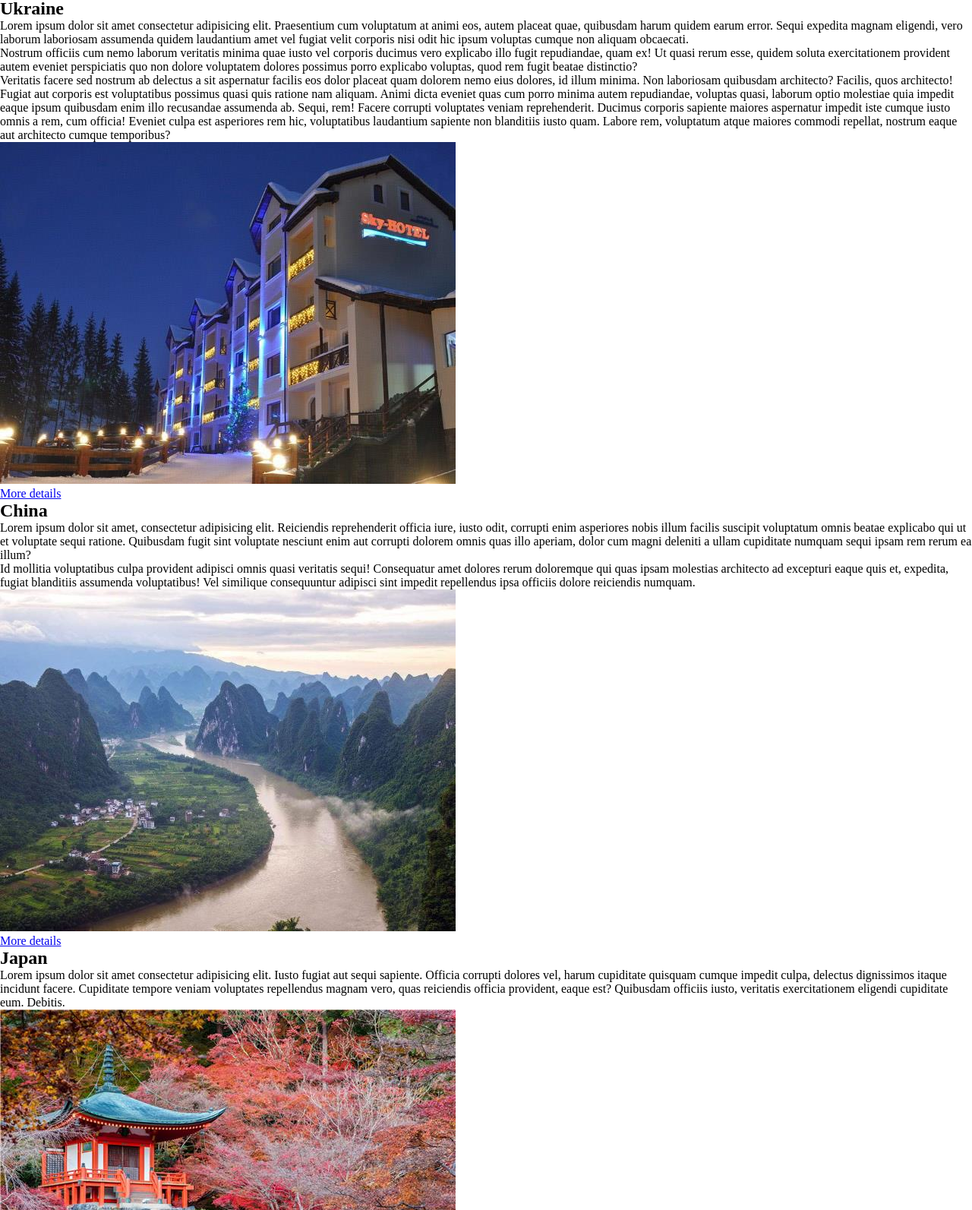
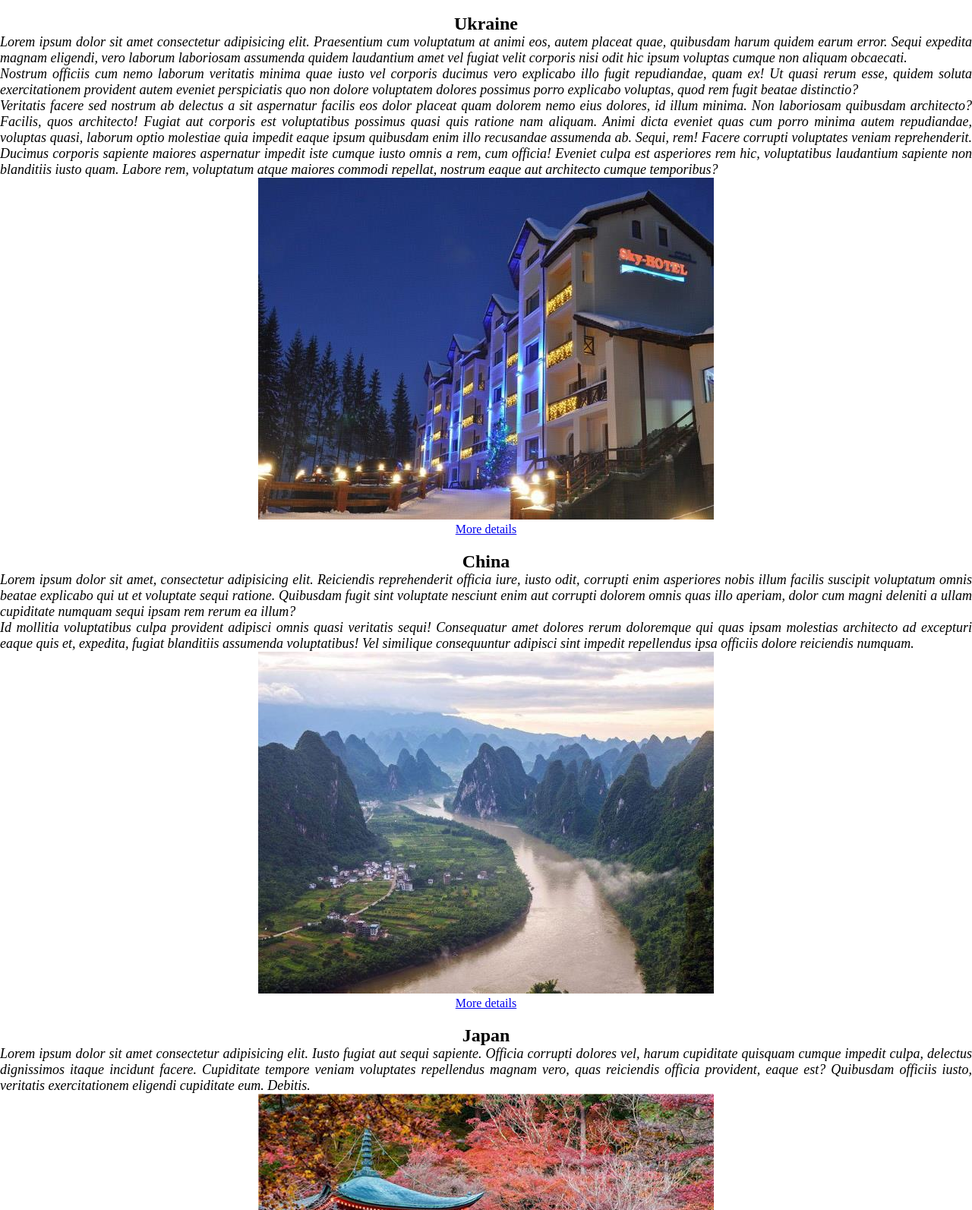
Before and after one commit to neowebor/tourist-agency-html, a plain HTML site: page index.html in a window 1280 px wide. Shown: the part 147-1740 px from the top of the page at 76% size. Drawn offline with Linux system fonts and the light colour scheme.

Commit message:
Add "blog" classes and styles

```diff
--- a/assets/css/style.css
+++ b/assets/css/style.css
@@ -3,3 +3,22 @@
   padding: 0;
   box-sizing: border-box;
 }
+
+/*
+  Керування горизонтальним розміщенням тексту
+  left | right | center | justify
+*/
+
+.blog {
+  text-align: center;
+}
+
+.blog_title {
+  margin: 20px 0 0; /* margin-top 10px*/
+}
+
+.blog_text {
+  font-size: 18px;
+  font-style: italic;
+  text-align: justify;
+}
--- a/index.html
+++ b/index.html
@@ -31,23 +31,23 @@
       <a href="https://www.youtube.com/" target="_blank">YouTube</a>
     </header>
     <main>
-      <article>
+      <article class="blog">
         <h2 class="blog_title" id="Ukraine">Ukraine</h2>
-        <p>
+        <p class="blog_text">
           Lorem ipsum dolor sit amet consectetur adipisicing elit. Praesentium
           cum voluptatum at animi eos, autem placeat quae, quibusdam harum
           quidem earum error. Sequi expedita magnam eligendi, vero laborum
           laboriosam assumenda quidem laudantium amet vel fugiat velit corporis
           nisi odit hic ipsum voluptas cumque non aliquam obcaecati.
         </p>
-        <p>
+        <p class="blog_text">
           Nostrum officiis cum nemo laborum veritatis minima quae iusto vel
           corporis ducimus vero explicabo illo fugit repudiandae, quam ex! Ut
           quasi rerum esse, quidem soluta exercitationem provident autem eveniet
           perspiciatis quo non dolore voluptatem dolores possimus porro
           explicabo voluptas, quod rem fugit beatae distinctio?
         </p>
-        <p>
+        <p class="blog_text">
           Veritatis facere sed nostrum ab delectus a sit aspernatur facilis eos
           dolor placeat quam dolorem nemo eius dolores, id illum minima. Non
           laboriosam quibusdam architecto? Facilis, quos architecto! Fugiat aut
@@ -69,9 +69,9 @@
           <a href="assets/pages/Ukraine.html">More details</a>
         </div>
       </article>
-      <article>
+      <article class="blog">
         <h2 class="blog_title" id="China">China</h2>
-        <p>
+        <p class="blog_text">
           Lorem ipsum dolor sit amet, consectetur adipisicing elit. Reiciendis
           reprehenderit officia iure, iusto odit, corrupti enim asperiores nobis
           illum facilis suscipit voluptatum omnis beatae explicabo qui ut et
@@ -79,7 +79,7 @@
           aut corrupti dolorem omnis quas illo aperiam, dolor cum magni deleniti
           a ullam cupiditate numquam sequi ipsam rem rerum ea illum?
         </p>
-        <p>
+        <p class="blog_text">
           Id mollitia voluptatibus culpa provident adipisci omnis quasi
           veritatis sequi! Consequatur amet dolores rerum doloremque qui quas
           ipsam molestias architecto ad excepturi eaque quis et, expedita,
@@ -95,9 +95,9 @@
           <a href="assets/pages/China.html">More details</a>
         </div>
       </article>
-      <article>
+      <article class="blog">
         <h2 class="blog_title" id="Japan">Japan</h2>
-        <p>
+        <p class="blog_text">
           Lorem ipsum dolor sit amet consectetur adipisicing elit. Iusto fugiat
           aut sequi sapiente. Officia corrupti dolores vel, harum cupiditate
           quisquam cumque impedit culpa, delectus dignissimos itaque incidunt
@@ -110,9 +110,9 @@
           <a href="assets/pages/Japan.html">More details</a>
         </div>
       </article>
-      <article>
+      <article class="blog">
         <h2 class="blog_title" id="Canada">Canada</h2>
-        <p>
+        <p class="blog_text">
           Lorem ipsum dolor sit amet consectetur adipisicing elit. Quam eius
           nesciunt quidem in mollitia quasi reiciendis provident nam doloribus,
           veritatis explicabo, magnam perspiciatis. Aliquid nihil inventore esse
@@ -128,9 +128,9 @@
           <a href="assets/pages/Canada.html">More details</a>
         </div>
       </article>
-      <article>
+      <article class="blog">
         <h2 class="blog_title" id="America">America</h2>
-        <p>
+        <p class="blog_text">
           Lorem ipsum dolor sit amet consectetur adipisicing elit. Excepturi ab
           consectetur ex natus minus neque quam sapiente. Natus eveniet itaque
           est, nesciunt dicta atque quisquam soluta maiores modi excepturi.
```
